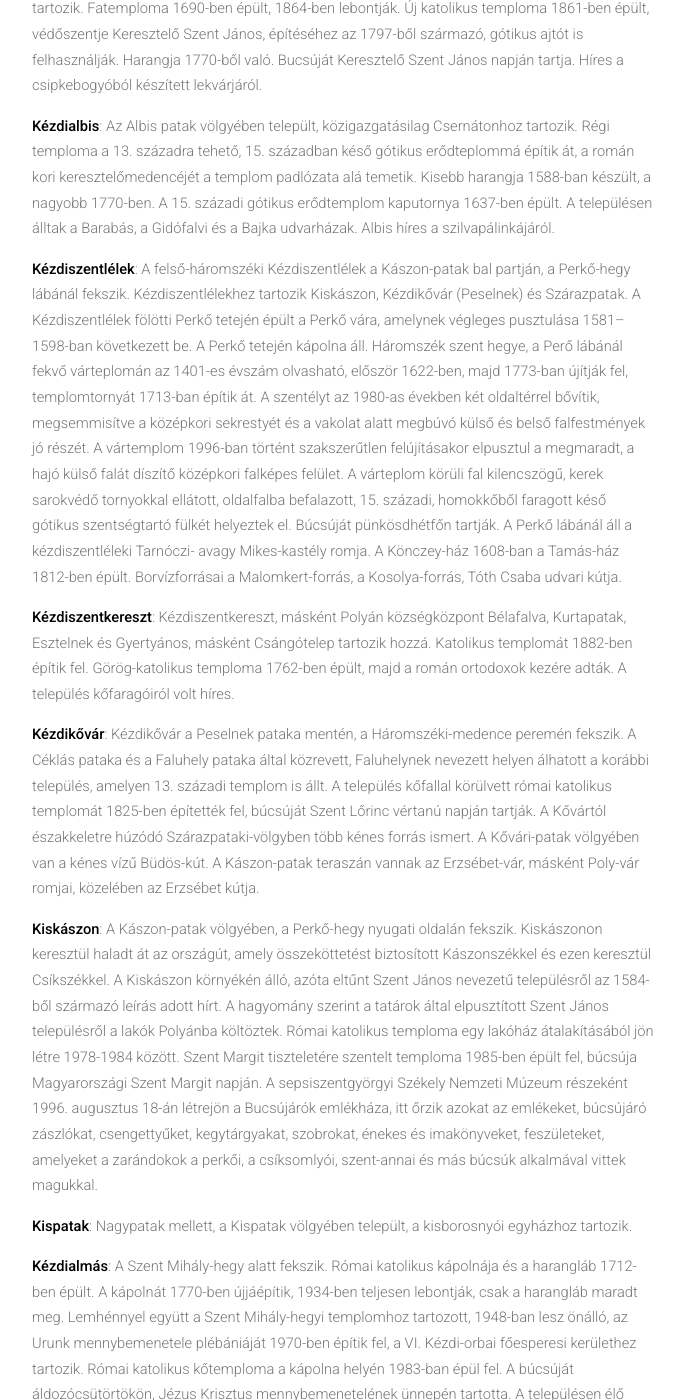
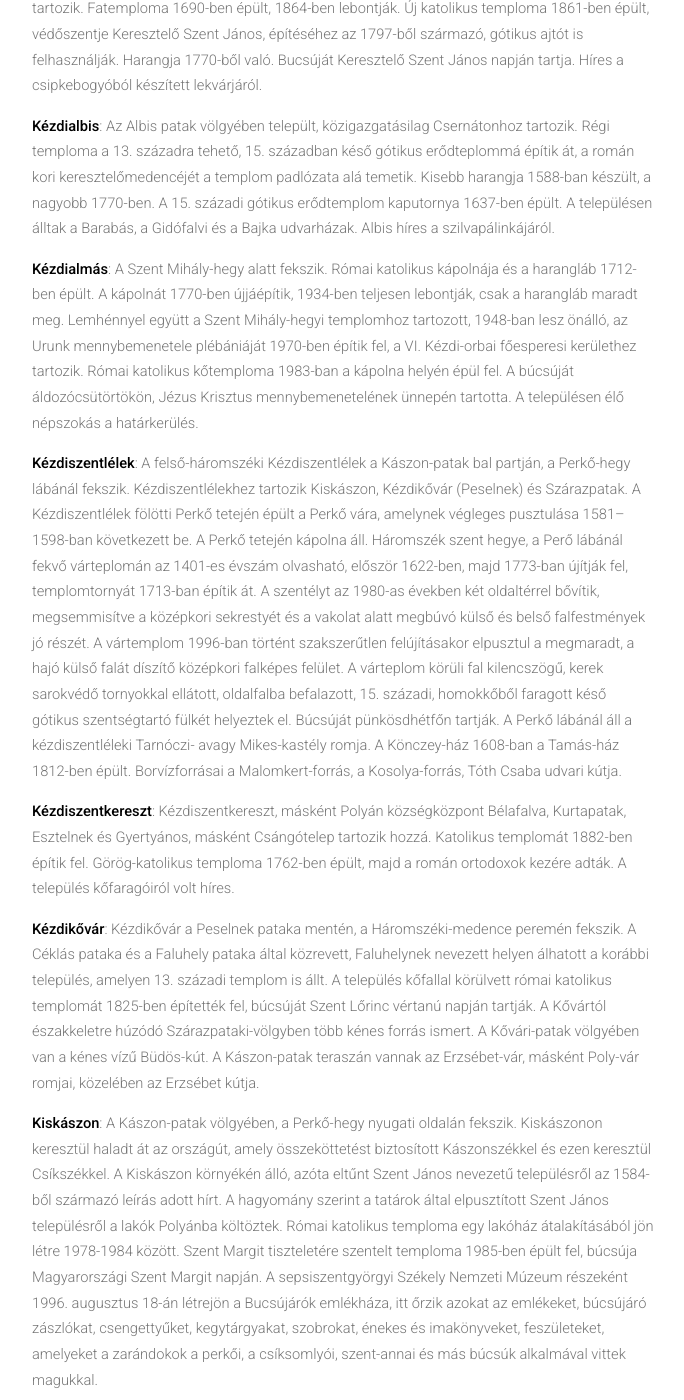
Before and after one commit to siculia/siculia.github.io, a Jekyll site: the page built from siculia-haromszek.html, in a window 1280 px wide and 1400 px high, scrolled down 6955 px. Shown: the whole window, without its empty margins (128-812 px from the left). Built offline with Jekyll 4.4.1, drawn with Linux system fonts in a browser that asks for light colours; nearby versions of some CDN libraries; library files that are not in the unit come from our copies; some of the changed text lies outside the part shown.

Commit message:
Kézdialmás+

```diff
--- a/siculia-haromszek.html
+++ b/siculia-haromszek.html
@@ -67,12 +67,12 @@ layout: default
 							<p style="text-align: left;"><b>Hatolyka</b>: Hatolyka Szentkatolna községhez tartozik. A 15. századi gótikus teploma előtt, 1668-ban épített, fábol készült harangtorony áll. Búcsúját Mindenszetek napján tartja. Hatolyka korszerű <a href="http://www.aquasic.ro/index.php?id=hatuica">gyógyfürdőjében</a> tíz meleg kádas-borvízfürdő, mofetta, szauna, hiromasszázs-fürdő, masszázsszoba, erőterem áll rendelkezésre. A fürdő gyógyvize nátriumkarbonátos, magas kálcium és magnézum tartalmű vasas borvíz.</p>
 							<p style="text-align: left;"><b>Hilib</b>: A Hilib-patak völgyében települt, közigazgatásilag Ozsdolához, egyházilag Gelencéhez tartozik. Fatemploma 1690-ben épült, 1864-ben lebontják. Új katolikus temploma 1861-ben épült, védőszentje Keresztelő Szent János, építéséhez az 1797-ből származó, gótikus ajtót is felhasználják. Harangja 1770-ből való. Bucsúját Keresztelő Szent János napján tartja. Híres a csipkebogyóból készített lekvárjáról.</p>
 							<p style="text-align: left;"><b>Kézdialbis</b>: Az Albis patak völgyében települt, közigazgatásilag Csernátonhoz tartozik. Régi temploma a 13. századra tehető, 15. században késő gótikus erődteplommá építik át, a román kori keresztelőmedencéjét a templom padlózata alá temetik. Kisebb harangja 1588-ban készült, a nagyobb 1770-ben. A 15. századi gótikus erődtemplom kaputornya 1637-ben épült. A településen álltak a Barabás, a Gidófalvi és a Bajka udvarházak. Albis híres a szilvapálinkájáról.
+							<p style="text-align: left;"><b>Kézdialmás</b>: A Szent Mihály-hegy alatt fekszik. Római katolikus kápolnája és a harangláb 1712-ben épült. A kápolnát 1770-ben újjáépítik, 1934-ben teljesen lebontják, csak a harangláb maradt meg. Lemhénnyel együtt a Szent Mihály-hegyi templomhoz tartozott, 1948-ban lesz önálló, az Urunk mennybemenetele plébániáját 1970-ben építik fel, a VI. Kézdi-orbai főesperesi kerülethez tartozik. Római katolikus kőtemploma 1983-ban a kápolna helyén épül fel. A búcsúját áldozócsütörtökön, Jézus Krisztus mennybemenetelének ünnepén tartotta. A településen élő népszokás a határkerülés.</p>
 							<p style="text-align: left;"><b>Kézdiszentlélek</b>: A felső-háromszéki Kézdiszentlélek a Kászon-patak bal partján, a Perkő-hegy lábánál fekszik. Kézdiszentlélekhez tartozik Kiskászon, Kézdikővár (Peselnek) és Szárazpatak. A Kézdiszentlélek fölötti Perkő tetején épült a Perkő vára, amelynek végleges pusztulása 1581–1598-ban következett be. A Perkő tetején kápolna áll. Háromszék szent hegye, a Perő lábánál fekvő várteplomán az 1401-es évszám olvasható, először 1622-ben, majd 1773-ban újítják fel, templomtornyát 1713-ban építik át. A szentélyt az 1980-as években két oldaltérrel bővítik, megsemmisítve a középkori sekrestyét és a vakolat alatt megbúvó külső és belső falfestmények jó részét. A vártemplom 1996-ban történt szakszerűtlen felújításakor elpusztul a megmaradt, a hajó külső falát díszítő középkori falképes felület. A várteplom körüli fal kilencszögű, kerek sarokvédő tornyokkal ellátott, oldalfalba befalazott, 15. századi, homokkőből faragott késő gótikus szentségtartó fülkét helyeztek el. Búcsúját pünkösdhétfőn tartják. A Perkő lábánál áll a kézdiszentléleki Tarnóczi- avagy Mikes-kastély romja. A Könczey-ház 1608-ban a Tamás-ház 1812-ben épült. Borvízforrásai a Malomkert-forrás, a Kosolya-forrás, Tóth Csaba udvari kútja.</p>
 							<p style="text-align: left;"><b>Kézdiszentkereszt</b>: Kézdiszentkereszt, másként Polyán községközpont Bélafalva, Kurtapatak, Esztelnek és Gyertyános, másként Csángótelep tartozik hozzá. Katolikus templomát 1882-ben építik fel. Görög-katolikus temploma 1762-ben épült, majd a román ortodoxok kezére adták. A település kőfaragóiról volt híres.</p>
 							<p style="text-align: left;"><b>Kézdikővár</b>: Kézdikővár a Peselnek pataka mentén, a Háromszéki-medence peremén fekszik. A Céklás pataka és a Faluhely pataka által közrevett, Faluhelynek nevezett helyen álhatott a korábbi település, amelyen 13. századi templom is állt. A település kőfallal körülvett római katolikus templomát 1825-ben építették fel, búcsúját Szent Lőrinc vértanú napján tartják. A Kővártól északkeletre húzódó Szárazpataki-völgyben több kénes forrás ismert. A Kővári-patak völgyében van a kénes vízű Büdös-kút. A Kászon-patak teraszán vannak az Erzsébet-vár, másként Poly-vár romjai, közelében az Erzsébet kútja.</p>
 							<p style="text-align: left;"><b>Kiskászon</b>: A Kászon-patak völgyében, a Perkő-hegy nyugati oldalán fekszik. Kiskászonon keresztül haladt át az országút, amely összeköttetést biztosított Kászonszékkel és ezen keresztül Csíkszékkel. A Kiskászon környékén álló, azóta eltűnt Szent János nevezetű településről az 1584-ből származó leírás adott hírt. A hagyomány szerint a tatárok által elpusztított Szent János településről a lakók Polyánba költöztek.  Római katolikus temploma egy lakóház átalakításából jön létre 1978-1984 között. Szent Margit tiszteletére szentelt temploma 1985-ben épült fel, búcsúja Magyarországi Szent Margit napján. A sepsiszentgyörgyi Székely Nemzeti Múzeum részeként 1996. augusztus 18-án létrejön a Bucsújárók emlékháza, itt őrzik azokat az emlékeket, búcsújáró zászlókat, csengettyűket, kegytárgyakat, szobrokat, énekes és imakönyveket, feszületeket, amelyeket a zarándokok a perkői, a csíksomlyói, szent-annai és más búcsúk alkalmával vittek magukkal.</p>
 							<p style="text-align: left;"><b>Kispatak</b>: Nagypatak mellett, a Kispatak völgyében települt, a kisborosnyói egyházhoz tartozik.</p>
-							<p style="text-align: left;"><b>Kézdialmás</b>: A Szent Mihály-hegy alatt fekszik. Római katolikus kápolnája és a harangláb 1712-ben épült. A kápolnát 1770-ben újjáépítik, 1934-ben teljesen lebontják, csak a harangláb maradt meg. Lemhénnyel együtt a Szent Mihály-hegyi templomhoz tartozott, 1948-ban lesz önálló, az Urunk mennybemenetele plébániáját 1970-ben építik fel, a VI. Kézdi-orbai főesperesi kerülethez tartozik. Római katolikus kőtemploma a kápolna helyén 1983-ban épül fel. A búcsúját áldozócsütörtökön, Jézus Krisztus mennybemenetelének ünnepén tartotta. A településen élő népszokás a határkerülés.</p>
 							<p style="text-align: left;"><b>Kézdimartonfalva</b>: A régi 13. századi templomát 1754-ben barokk stílusban átépítik, 1824-ben református templommá bővítik, templomtornya 1778-ban készült. Festett kazettás mennyezete 1754-ben és 1824-ben készült el. Búcsúját Szent Márton napján tartják.
 							<p style="text-align: left;"><b>Kézdimartonos</b>: Kápolnáját 1644-ben Mártonffy István építette. Görög-keleti temploma 1796-ban, római katolikus temploma 1892-1895 között épült, búcsúját július 26-án Szent Joákim és Anna napján tartják.
 							<p style="text-align: left;"><b>Kézdimárkosfalva</b>:	A 14. századi temploma helyére 1875-ben újjat építenek. A mátisfalvi falúrészen álló 16. századi templomának festett katettás mennyezete 1820-ban készült, a szószék 1785-ből való. Búcsúját április 25-én, Szent Márk evangelista napján tartja.</p>
```
